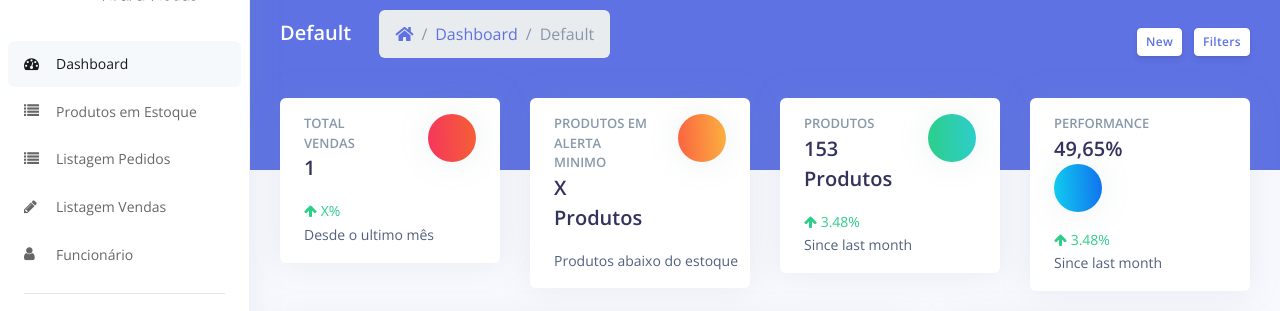
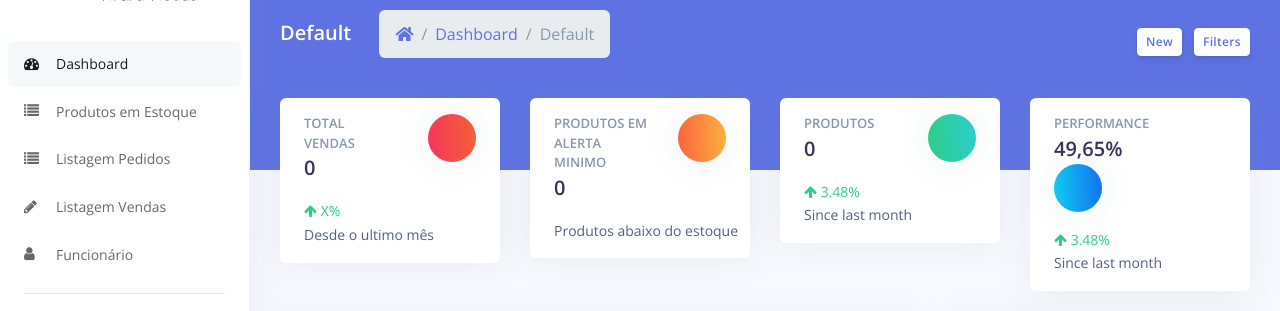
Before and after one commit to rivoteam/controle-de-estoque, a Django app: page / in a window 1280 px wide. Shown: the part 103-414 px from the top of the page. Run offline with Django 3.2, Linux system fonts and the light colour scheme; the visitor is signed in with stand-in values (Sample User, id 1); data that the repository does not hold is empty; some libraries are stand-ins or nearby versions.

Commit message:
'alteracao'

```diff
--- a/interfaces/templates/homepage.html
+++ b/interfaces/templates/homepage.html
@@ -10,7 +10,7 @@
                     <div class="row">
                         <div class="col">
                             <h5 class="card-title text-uppercase text-muted mb-0">Total vendas</h5>
-                            <span class="h2 font-weight-bold mb-0">1</span>
+                            <span class="h2 font-weight-bold mb-0">{{ qtd_vendas }}</span>
                         </div>
                         <div class="col-auto">
                             <div class="icon icon-shape bg-gradient-red text-white rounded-circle shadow">
@@ -32,7 +32,7 @@
                     <div class="row">
                         <div class="col">
                             <h5 class="card-title text-uppercase text-muted mb-0">Produtos em alerta minimo</h5>
-                            <span class="h2 font-weight-bold mb-0">X Produtos </span>
+                            <span class="h2 font-weight-bold mb-0">{{ qtd_produtos_limite_alerta_min}} </span>
                         </div>
                         <div class="col-auto">
                             <div class="icon icon-shape bg-gradient-orange text-white rounded-circle shadow">
@@ -53,7 +53,7 @@
                     <div class="row">
                         <div class="col">
                             <h5 class="card-title text-uppercase text-muted mb-0">Produtos</h5>
-                            <span class="h2 font-weight-bold mb-0">153 Produtos</span>
+                            <span class="h2 font-weight-bold mb-0">{{ qtd_produtos}}</span>
                         </div>
                         <div class="col-auto">
                             <div class="icon icon-shape bg-gradient-green text-white rounded-circle shadow">
--- a/interfaces/views.py
+++ b/interfaces/views.py
@@ -4,11 +4,22 @@ from django.http import HttpResponseRedirect
 from django.shortcuts import render
 from controle_estoque.models import Produto
 from controle_pedidos.models import PedidoCompra
+from controle_vendas.models import Venda
 
 
 @login_required()
 def homepage(request):
-    return render(request, 'homepage.html', {'active': 'homepage'})
+    qtd_produtos = Produto.objects.filter(ativo=True).count()
+    qtd_produtos_limite_alerta_min = Produto.objects.filter(ativo=True, limite_alerta_min=False).count()
+    qtd_vendas = Venda.objects.filter(ativo=True).count()
+
+    context = {
+        'active': 'homepage',
+        'qtd_produtos': qtd_produtos,
+        'qtd_vendas': qtd_vendas,
+        'qtd_produtos_limite_alerta_min':qtd_produtos_limite_alerta_min
+    }
+    return render(request, 'homepage.html', context)
 
 @login_required()
 def user_logout(request):
```
